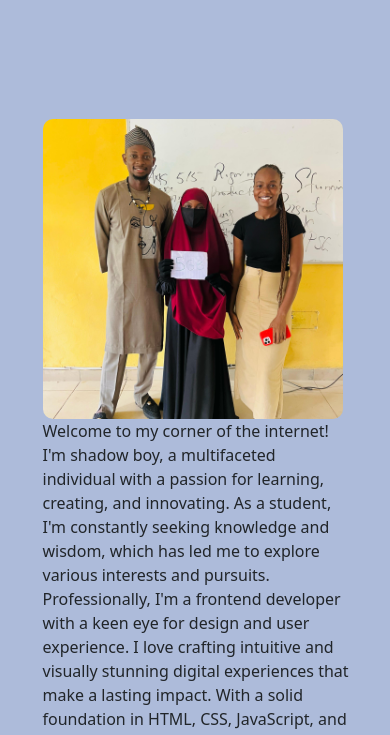
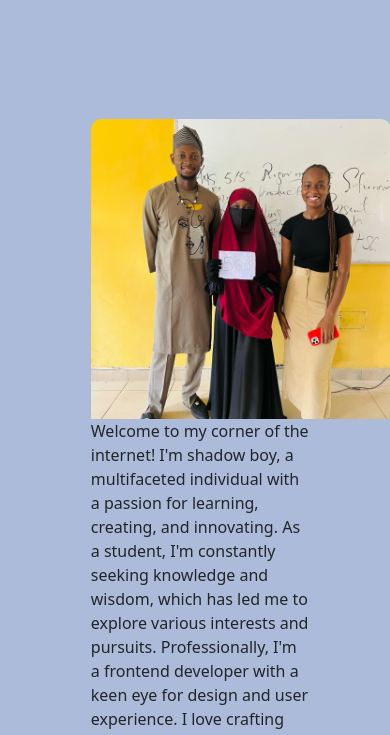
Before and after one commit to bruce213213/sekeenahproject, a plain HTML site: page index.html in a window 390 px wide. Shown: the part 99-834 px from the top of the page. Drawn offline with nearby package versions, Linux system fonts and the light colour scheme.

Commit message:
Update style.css

```diff
--- a/style.css
+++ b/style.css
@@ -158,15 +158,13 @@ button {
 
  @media (max-width:1100px){
     .cont {
-        width: auto;
-        margin-left: 5px;;
+        width: 80%;
+        margin-left: 10px;;
     }
-     .cont > img{
-         width: auto;
-         border-radius: 10px;
 
 
-     }
+
+
 
 
 .header{
```
